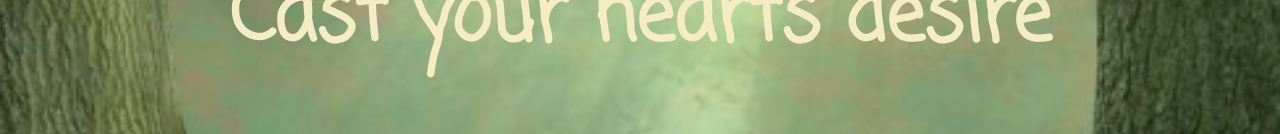
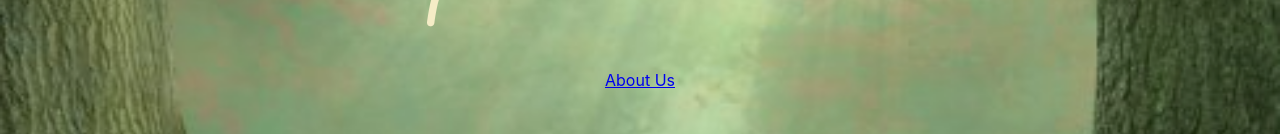
Before and after one commit to battan40/KittensToWitches, a React (Create React App) app in the folder kittens-to-witches/: page / in a window 1280 px wide. Shown: the part 666-800 px from the top of the page. Built offline with nearby package versions, Linux system fonts and the light colour scheme; no server answers; a web font is replaced by a local one.

Commit message:
Make Link for the about page using Router

```diff
--- a/kittens-to-witches/src/components/App/App.js
+++ b/kittens-to-witches/src/components/App/App.js
@@ -84,7 +84,10 @@ class App extends Component{
             {this.state.error && <h2>{this.state.error}</h2>}
             {this.renderSpells()}
 
+        <Link to='/about'>
+          <p>About Us</p>
 
+        </Link>
              </main>
         }}/>
 
```
